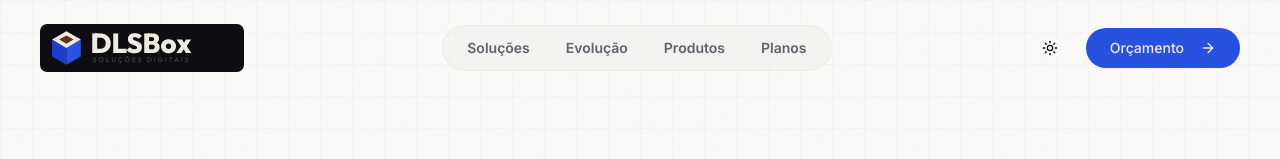
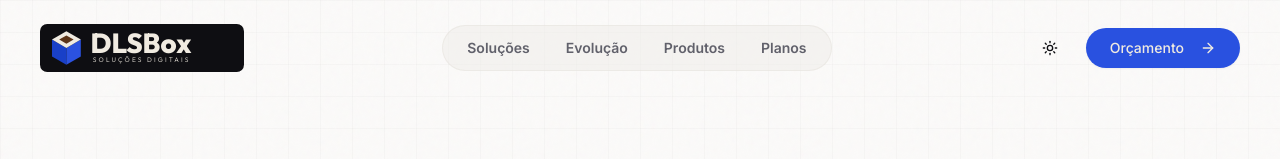
Before and after one commit to Dlsbox/dlsbox-solu--es-digitais-j1how6aq3, a React (Vite) app: page / in a window 1280 px wide. Shown: the top 159 px of the page. Built offline with nearby package versions, Linux system fonts and the light colour scheme.

Commit message:
feat: Add logo interactivity and subtitle visibility

```diff
--- a/src/components/Logo.tsx
+++ b/src/components/Logo.tsx
@@ -6,7 +6,10 @@ export function Logo({ className }: { className?: string }) {
       viewBox="0 0 340 80"
       fill="none"
       xmlns="http://www.w3.org/2000/svg"
-      className={cn('w-auto h-full', className)}
+      className={cn(
+        'w-auto h-full transition-all duration-300 hover:scale-105 hover:brightness-110',
+        className,
+      )}
     >
       {/* Background - explicitly requested as #0E0E12 */}
       <rect width="340" height="80" rx="12" fill="#0E0E12" />
@@ -38,7 +41,7 @@ export function Logo({ className }: { className?: string }) {
         fontFamily="Outfit, sans-serif"
         fontWeight="400"
         fontSize="11"
-        fill="rgba(240,235,225,0.28)"
+        fill="rgba(240,235,225,0.8)"
         letterSpacing="3.5"
       >
         SOLUÇÕES DIGITAIS
```
Also changed, not shown: .skip.config.json.
